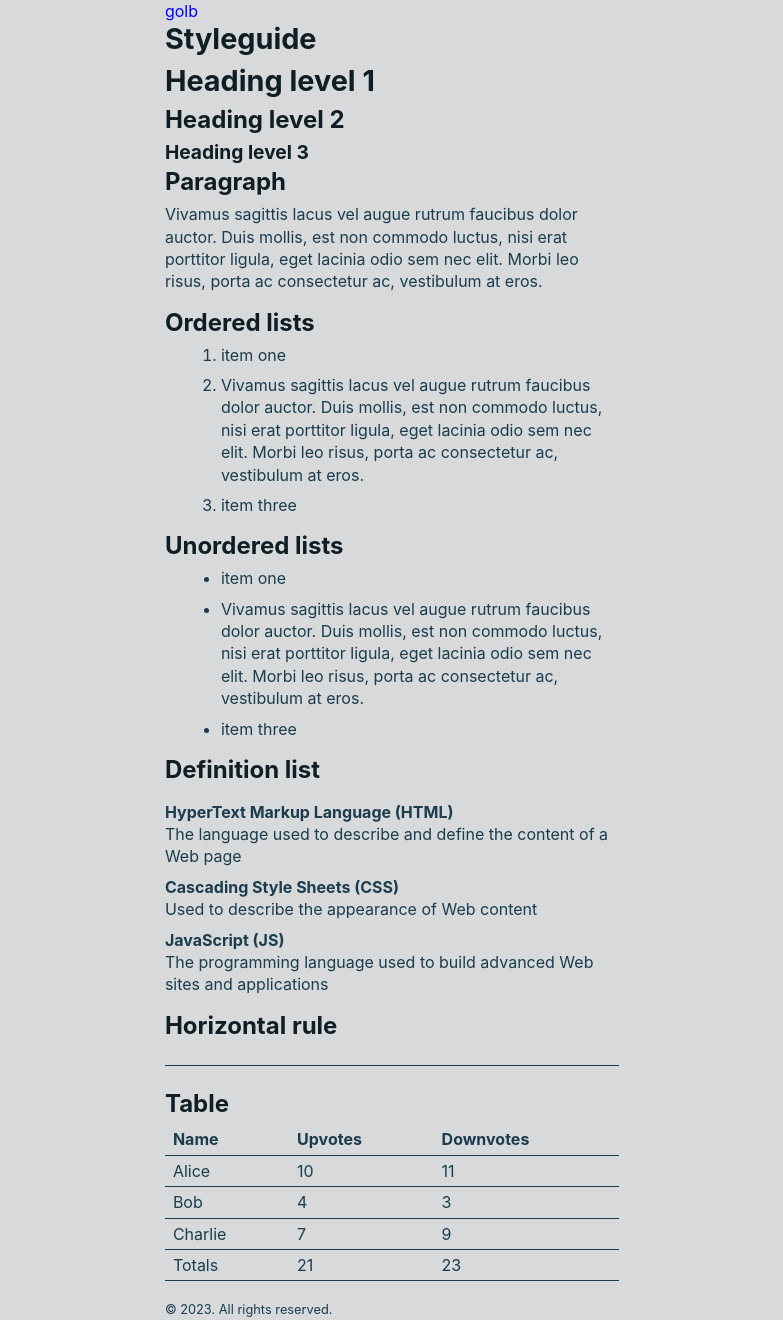
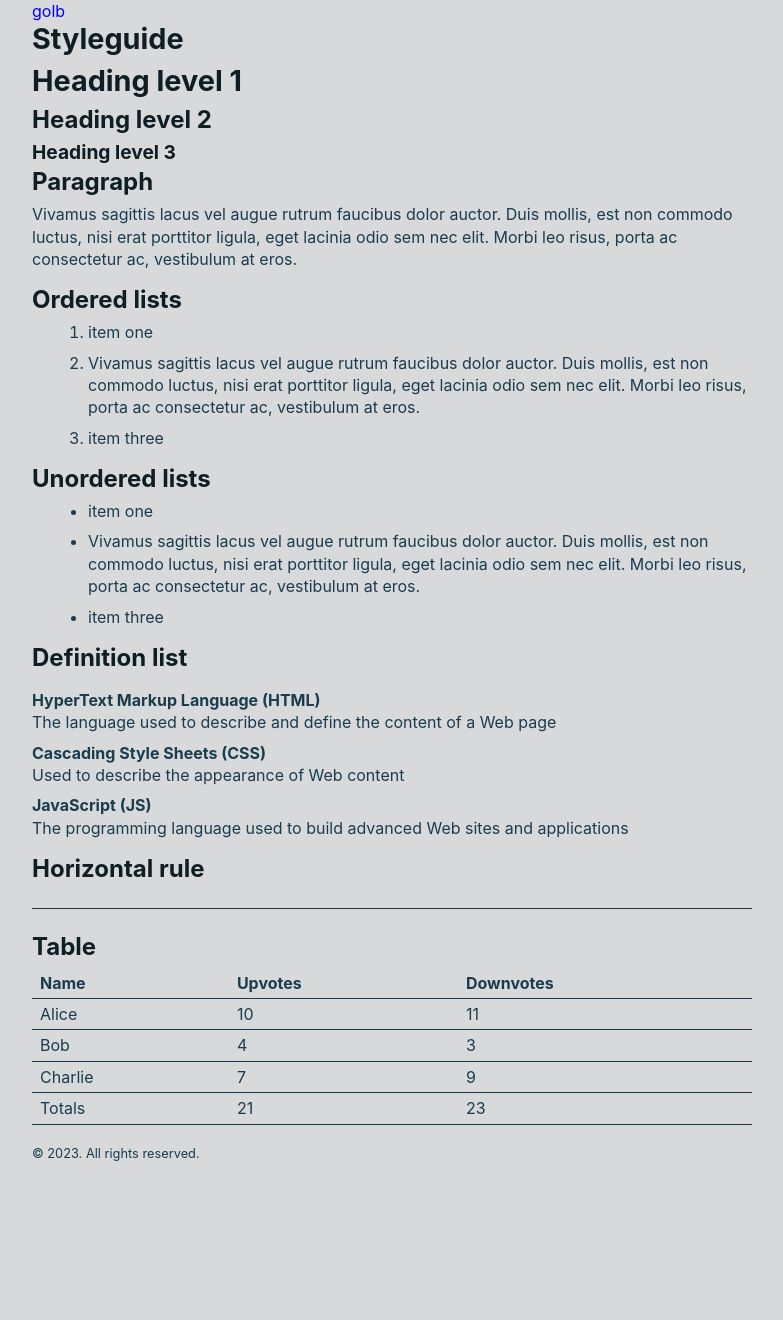
Before and after one commit to aflim/golb, a Jekyll site: the page built from styleguide.md, in a window 1280 px wide. Shown: the whole page, without its empty margins (248-1031 px from the left). Built offline with Jekyll 4.4.1, drawn with Linux system fonts in a browser that asks for light colours; after the commit the page ends 1163 px from its top, so only the background shows below that.

Commit message:
Update stylesheet.css

```diff
--- a/assets/stylesheet.css
+++ b/assets/stylesheet.css
@@ -223,11 +223,11 @@ thead th {
 
 /* - */
 .container {
-  max-width: 45ch;
-  padding-inline: var(--spacer-2);
+  max-width: 45em;
+  padding-inline: var(--spacer);
   margin-inline: auto;
 
   @media (min-width: var(--breakpoint-sm)) {
-    max-width: 75ch;
+    max-width: 75em;
   }
 }
```
